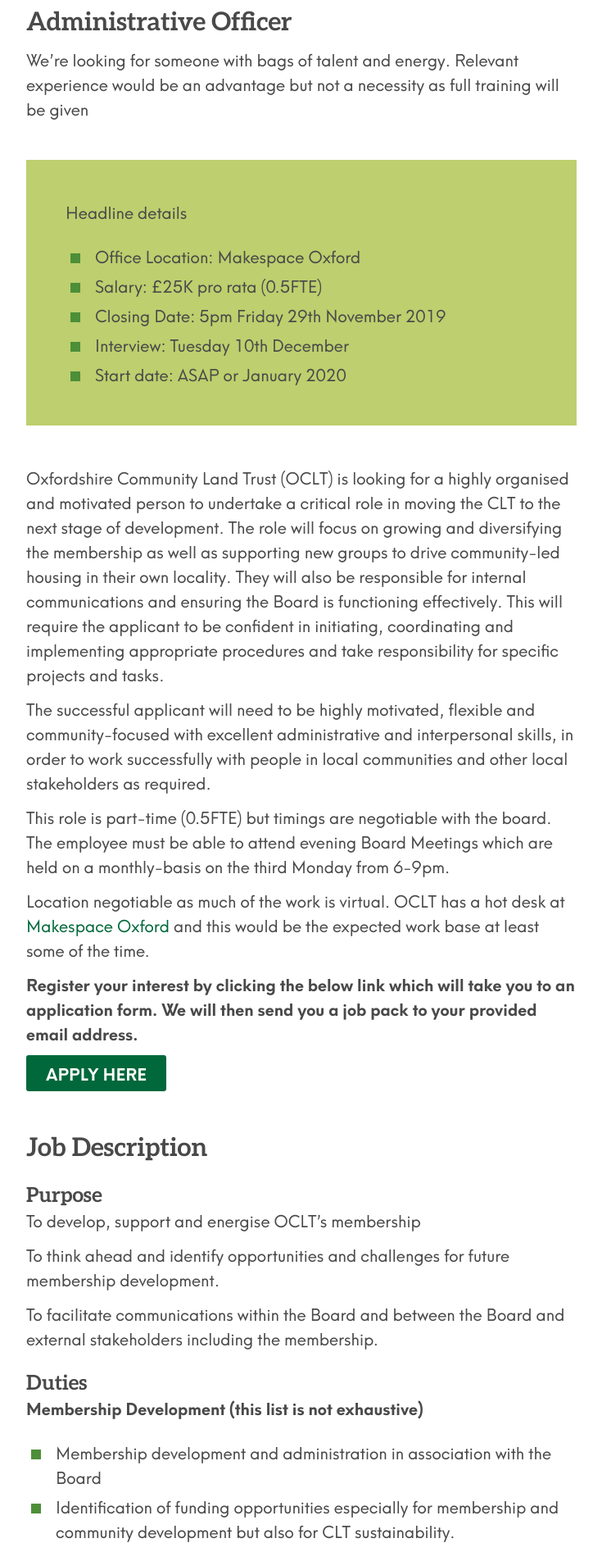
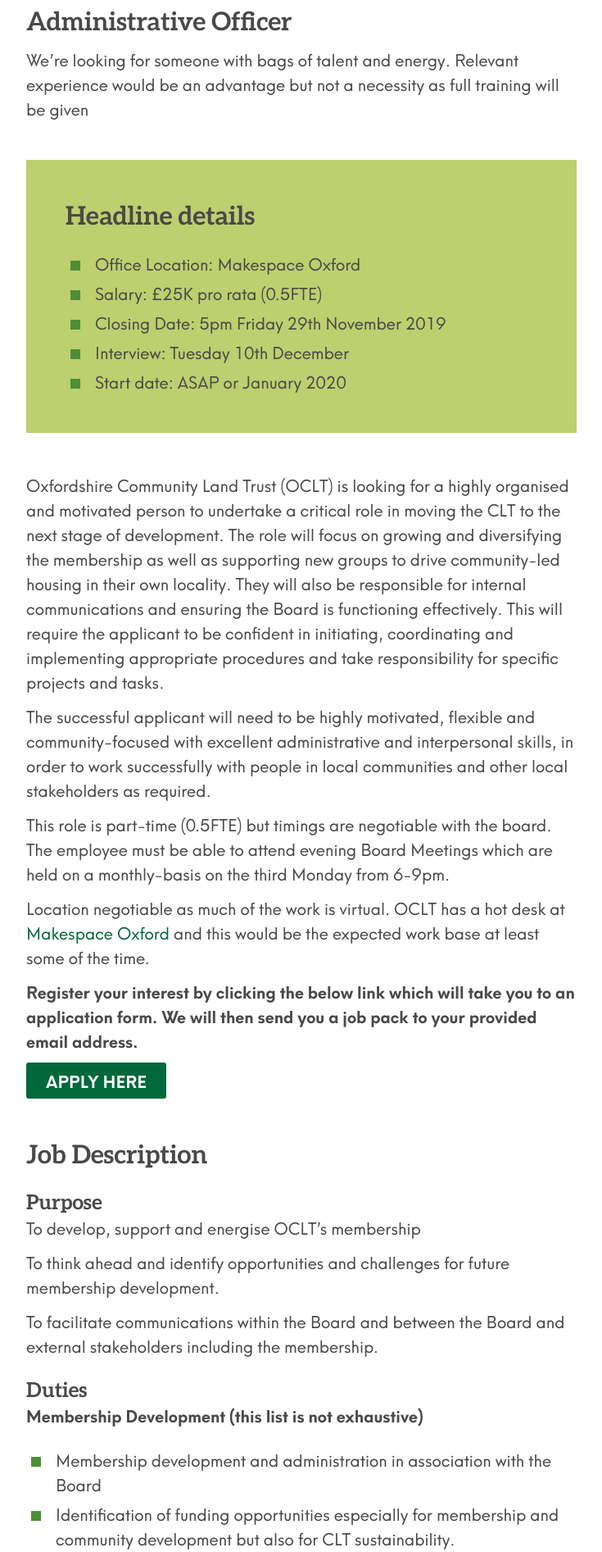
Before and after one commit to johnpuddephatt/oclt, a Jekyll site: the page built from _pages/jobs.md, in a window 1280 px wide. Shown: the part 649-2542 px from the top of the page at 82% size, without its empty margins (272-1007 px from the left). Built offline with Jekyll 4.4.1, drawn with Linux system fonts in a browser that asks for light colours.

Commit message:
Update from Forestry.io Charlie Fisher updated _pages/jobs.md

```diff
--- a/_pages/jobs.md
+++ b/_pages/jobs.md
@@ -10,7 +10,7 @@
 
 <div class="pullout-box">
 
-Headline details
+<h2>Headline details</h2>
 
 <ul> <li>Office Location: Makespace Oxford</li>
 
```
